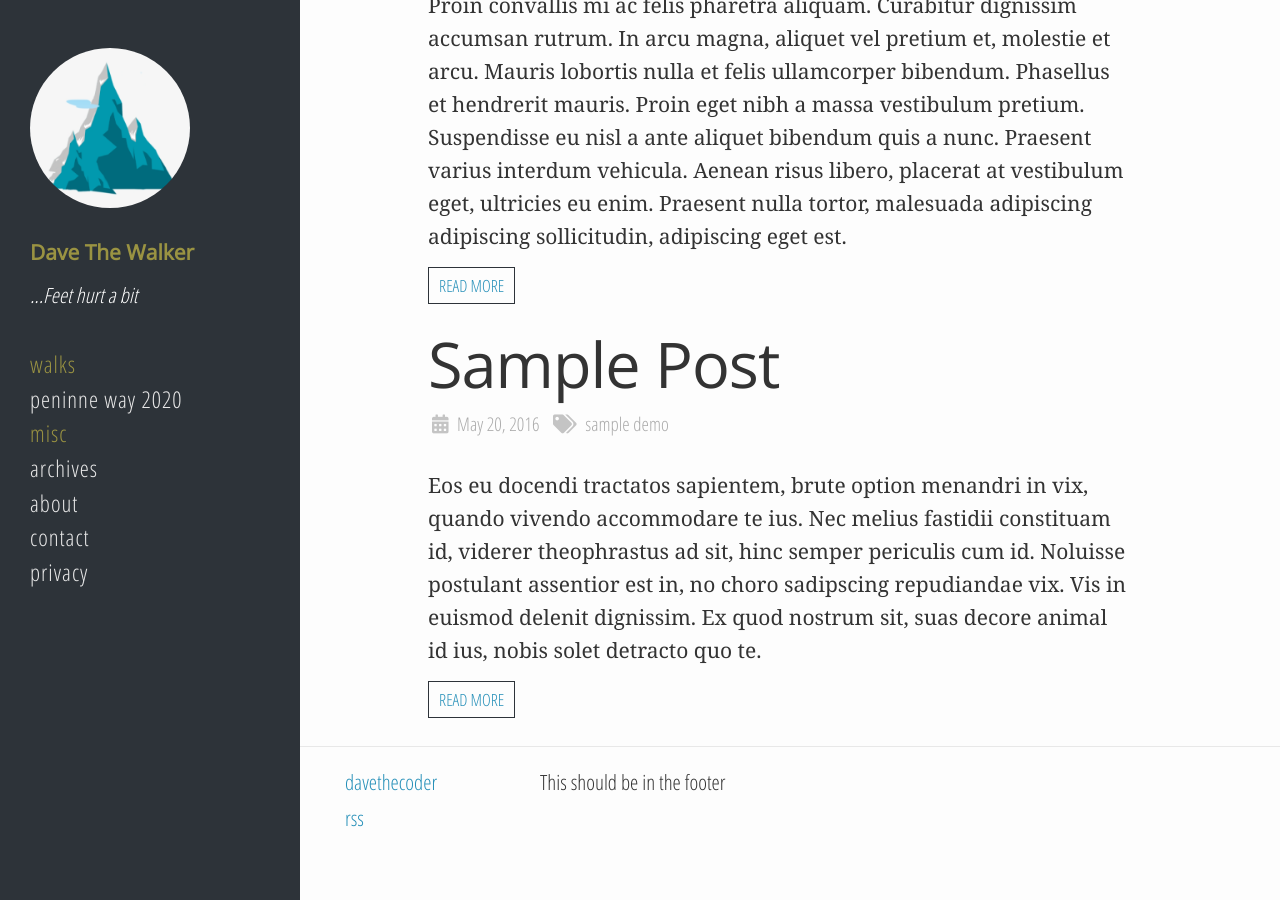
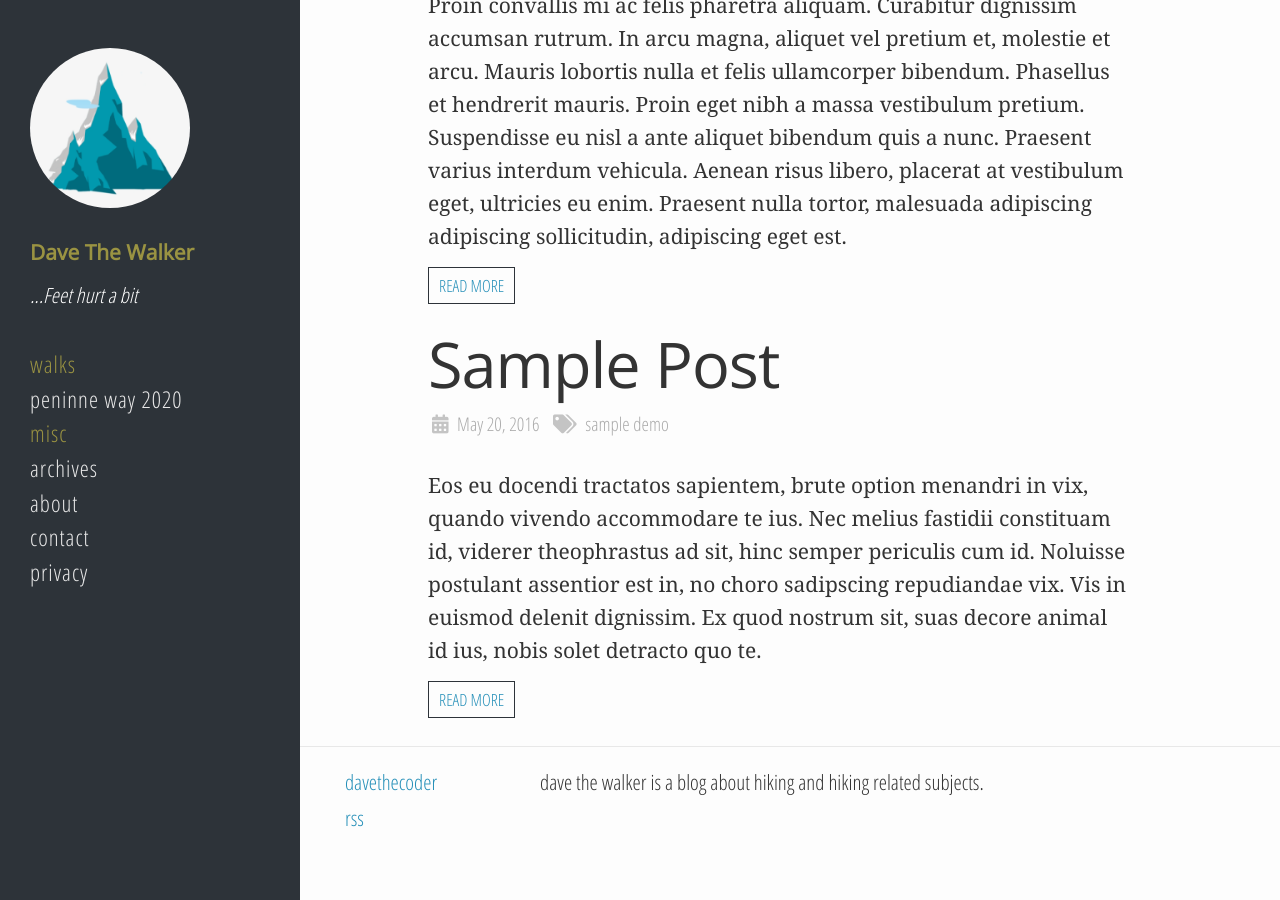
Before and after one commit to davidparker/davethewalker.github.io, a Jekyll site: the page built from index.html, in a window 1280 px wide and 900 px high, scrolled down 1603 px. Built offline with Jekyll 4.4.1, drawn with Linux system fonts in a browser that asks for light colours; cached includes are drawn as plain includes; nearby versions of some CDN libraries; some web fonts are replaced; library files that are not in the unit come from our copies; a script that is not in the unit is left out; the list of posts is cut into pages by our own code; comment, search, counter and statistics services are not loaded.

Commit message:
footer stuff

```diff
--- a/_includes/footer.html
+++ b/_includes/footer.html
@@ -51,7 +51,7 @@
     {% include social.html %}
     </div>
     <div style="float: left; padding-left: 20px;">
-        <p>This should be in the footer</p>
+        <p>dave the walker is a blog about hiking and hiking related subjects.</p>
     </div>
     <br style="clear: both;" />
 </div>
```
